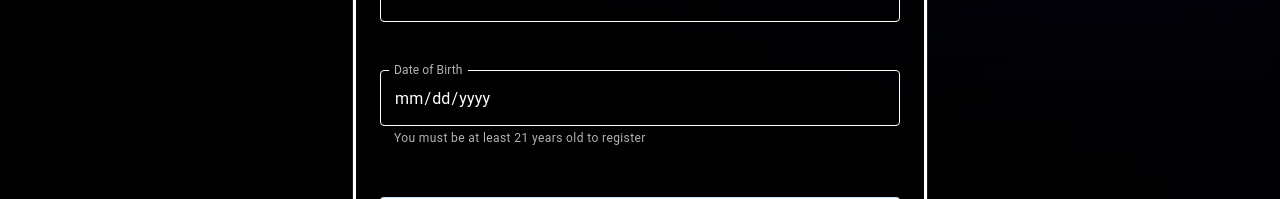
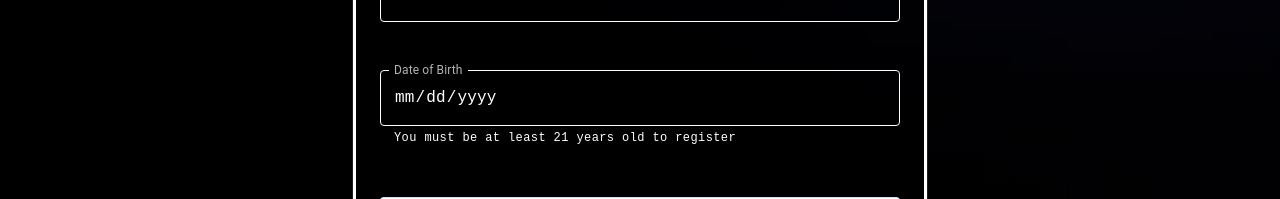
Before and after one commit to Henry-L-Tran/PlayBook_Project, a React (Vite) app in the folder frontend/: page /register in a window 1280 px wide. Shown: the part 972-1171 px from the top of the page. Built offline with nearby package versions, Linux system fonts and the light colour scheme; no server answers.

Commit message:
change styling of all inputs to use monospace font

```diff
--- a/frontend/src/App.css
+++ b/frontend/src/App.css
@@ -39,9 +39,29 @@
   color: #888;
 }
 
-*{
+* {
   -ms-overflow-style: none;
 }
 ::-webkit-scrollbar {
   display: none;
 }
+
+/* Target MUI input elements globally */
+.MuiInputBase-input {
+  font-family: monospace !important;
+  color: white;
+}
+
+.MuiOutlinedInput-root {
+  & fieldset {
+    border-color: white;
+  }
+
+  &:hover fieldset {
+    border-color: gray;
+  }
+
+  &.Mui-focused fieldset {
+    border-color: white;
+  }
+}
--- a/frontend/src/Register.jsx
+++ b/frontend/src/Register.jsx
@@ -296,6 +296,10 @@ function Register() {
                   "&:hover fieldset": { borderColor: "gray" },
                   "&.Mui-focused fieldset": { borderColor: "white" },
                 },
+                "& .MuiFormHelperText-root": {
+                  fontFamily: "monospace",
+                  color: "white",
+                },
               }}
             />
 
```
